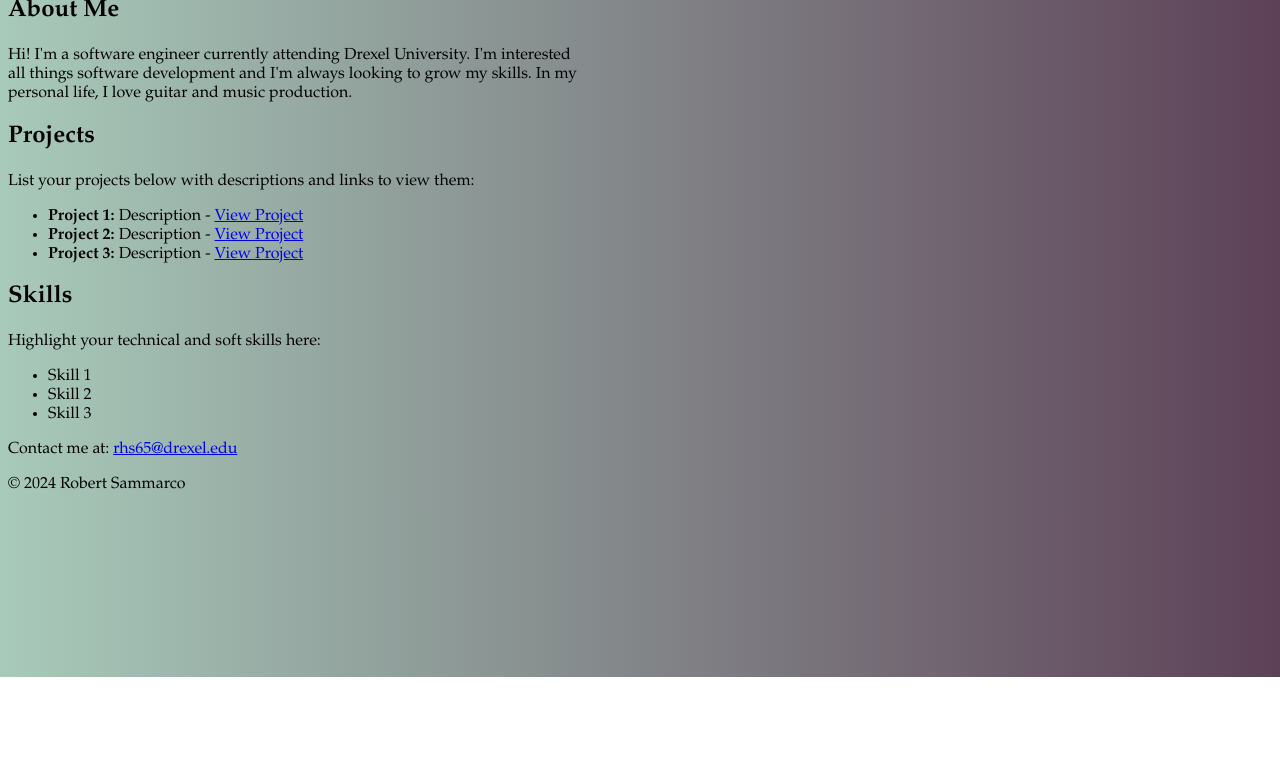
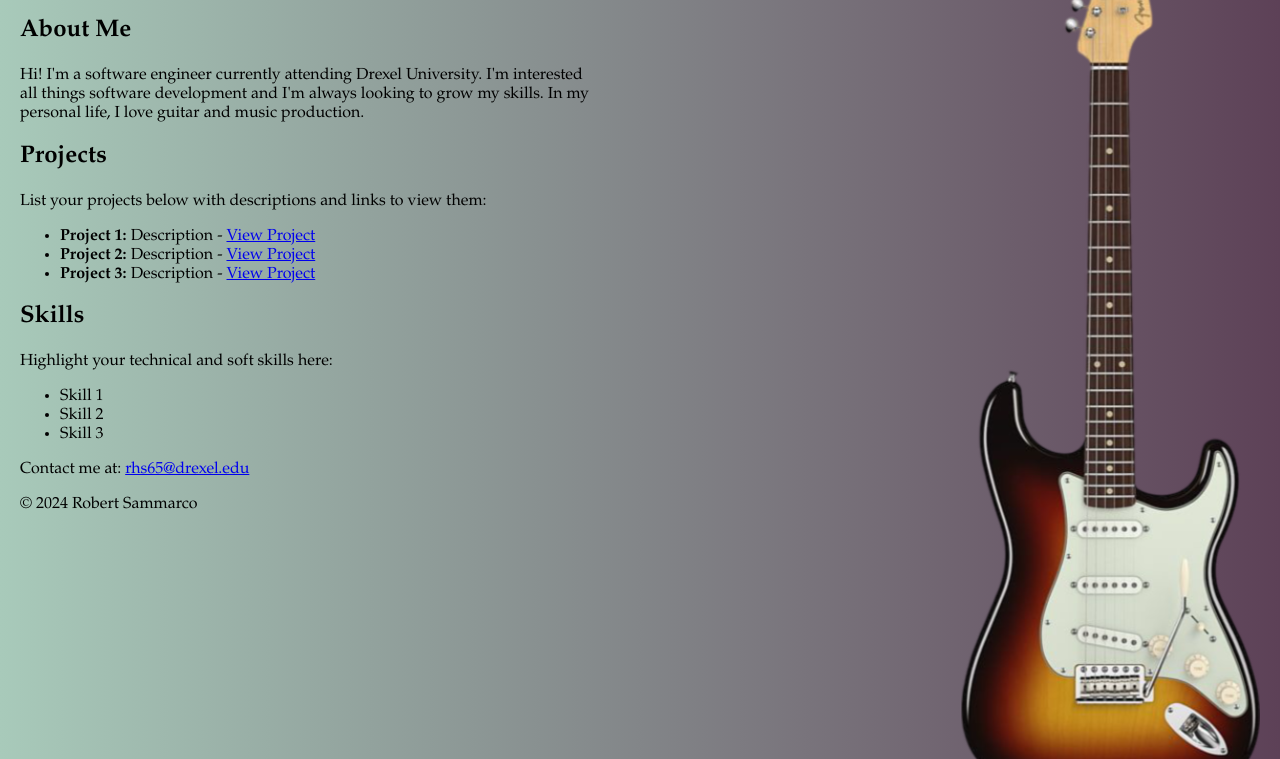
Before and after one commit to robertsammarco/homepage, a plain HTML site: page index.html in a window 1280 px wide. Shown: the part 123-882 px from the top of the page. Before the commit the page ends 800 px from the top, so only its background shows below. Drawn offline with Linux system fonts and the light colour scheme.

Commit message:
Added an image of a guitar for some decoration.

```diff
--- a/index.html
+++ b/index.html
@@ -6,7 +6,9 @@
     <title>My Portfolio</title>
     <link rel="stylesheet" href="style.css">
 </head>
-<body id="grad" class="body">
+<body id="grad">
+    <div class="container">
+    <div class="left">
     <header class="header">
         <h1>Robert Sammarco</h1>
         <p>Welcome to my website!</p>
@@ -42,5 +44,11 @@
         <p>&copy; 2024 Robert Sammarco</p>
     </footer>
     </div>
+    </div>
+    <div class="right">
+        <img src="guitar.png" alt="Photo of a guitar">
+    </div>
+    </div>
+</div>
 </body>
 </html>
--- a/style.css
+++ b/style.css
@@ -2,8 +2,9 @@
     background-image: linear-gradient(270deg,#5D4157, #A8CABA);
   }
 
-.body {
+body {
     font-family: Garamond, serif;
+    margin: 0;
 }
 
 .body-content {
@@ -27,3 +28,27 @@
         opacity: 1;
     }
 }
+
+
+.container {
+    display: flex; /* Enables Flexbox layout */
+    justify-content: space-between; /* Ensures space between the left and right sections */
+    align-items: flex-start; /* Aligns items at the top */
+    padding: 20px;
+}
+
+.left {
+    flex: 1; /* Takes up as much space as needed */
+    max-width: 50%; /* Optional: Restricts maximum width */
+}
+
+.right {
+    flex: 1; /* Takes up as much space as needed */
+    max-width: 50%; /* Optional: Restricts maximum width */
+    text-align: right; /* Aligns content to the right */
+}
+
+.right img {
+    max-width: 100%;
+    height: auto;
+}
```
Also changed, not shown: 7d760ae24be798d43ef62ddb9da4e04f.jpg (deleted), guitar.png (renamed from 7d760ae24be798d43ef62ddb9da4e04f.png).
